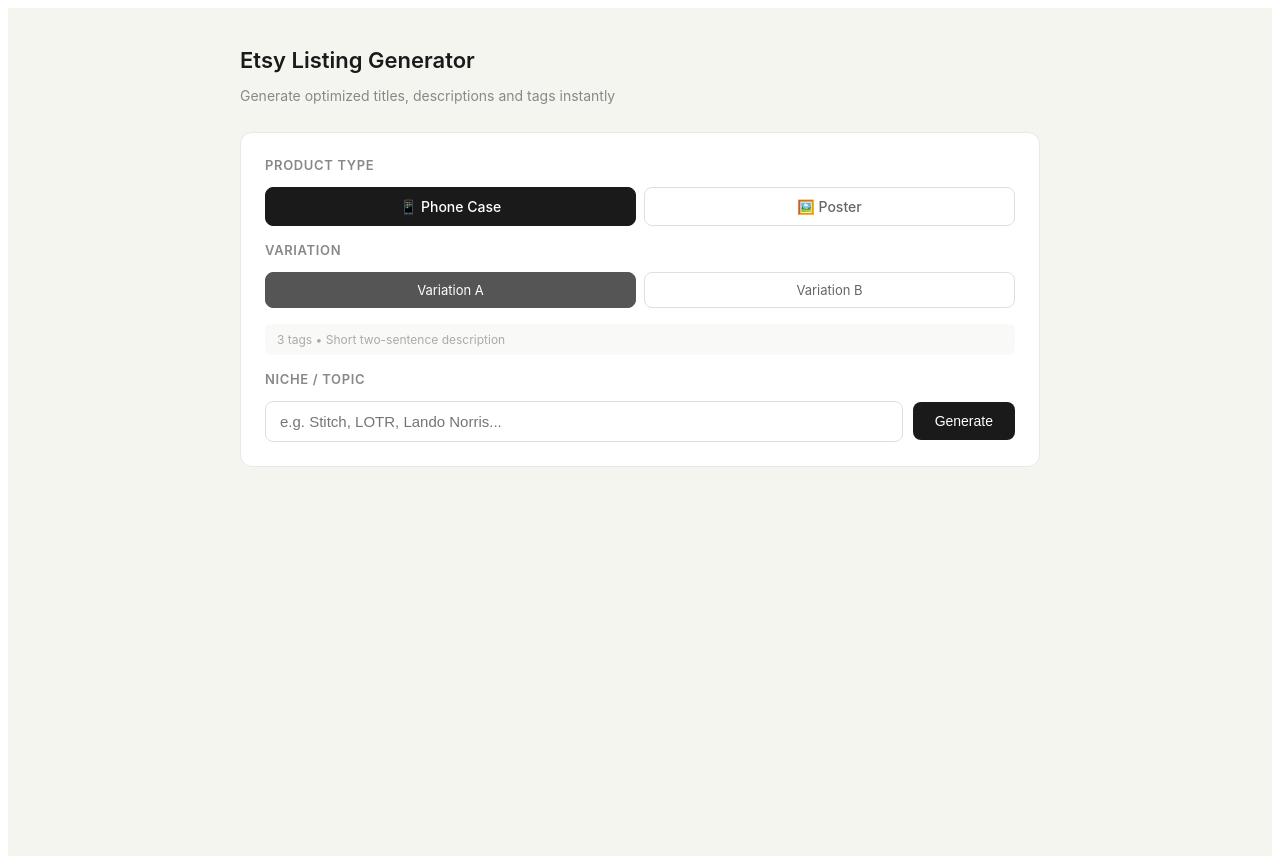
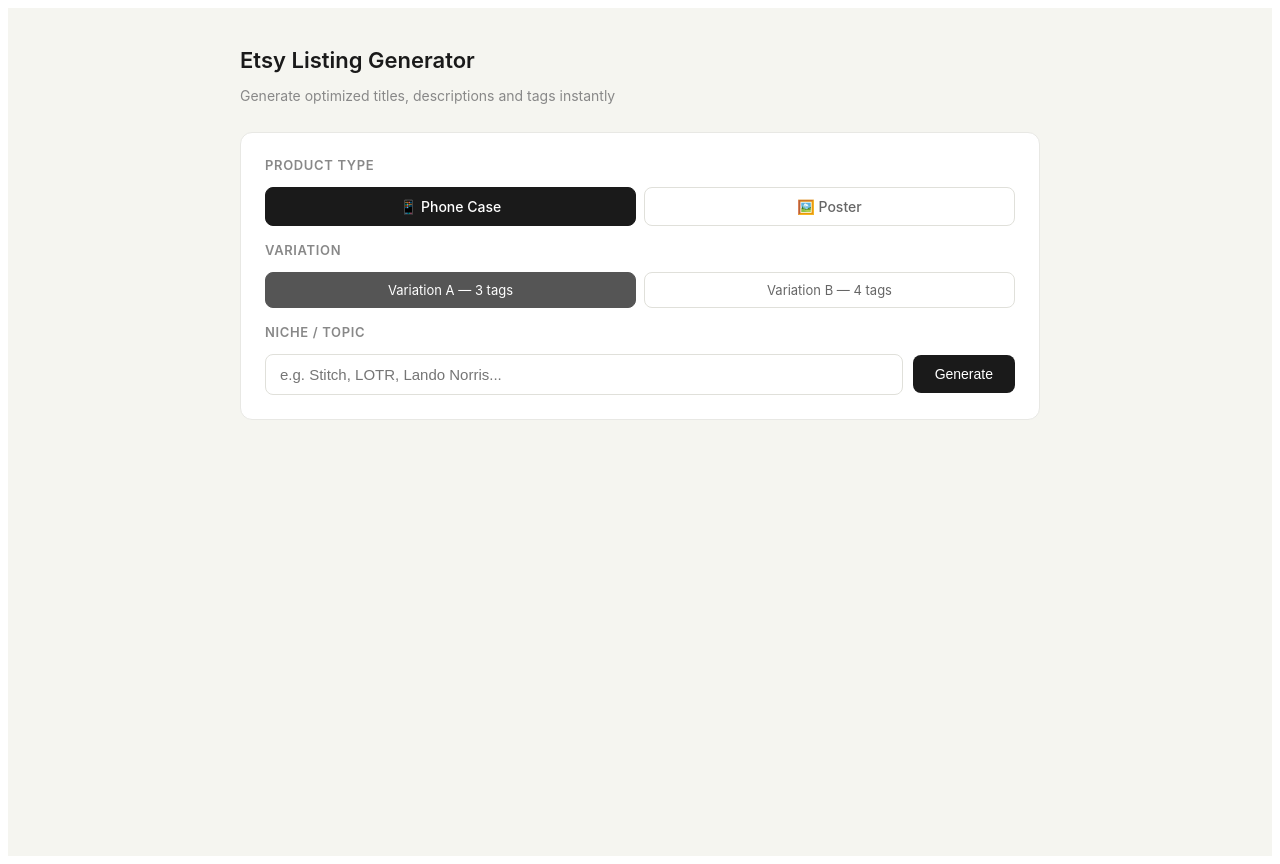
Before and after one commit to kalviisk/etsy-generator, a Next.js app: page / in a window 1280 px wide. Built offline with nearby package versions, Linux system fonts and the light colour scheme.

Commit message:
index.js

```diff
--- a/pages/index.js
+++ b/pages/index.js
@@ -13,11 +13,6 @@
   const [dragging, setDragging] = useState(false);
   const fileRef = useRef();
 
-  const varDescriptions = {
-    phone: { '1': '3 tags • Short two-sentence description', '2': '4 tags • Detailed gift-style description' },
-    poster: { '1': '13 tags • Keyword-dense title • Full poster details', '2': '13 tags • Premium craftsmanship description' }
-  };
-
   const handleFile = (file) => {
     if (!file || !file.type.startsWith('image/')) return;
     setImage(file);
@@ -28,12 +23,8 @@
   const handleDrop = useCallback((e) => {
     e.preventDefault();
     setDragging(false);
-    const file = e.dataTransfer.files[0];
-    handleFile(file);
+    handleFile(e.dataTransfer.files[0]);
   }, []);
-
-  const handleDragOver = (e) => { e.preventDefault(); setDragging(true); };
-  const handleDragLeave = () => setDragging(false);
 
   const toBase64 = (file) => new Promise((resolve, reject) => {
     const reader = new FileReader();
@@ -52,7 +43,7 @@
       let body;
       if (type === 'poster') {
         const base64 = await toBase64(image);
-        body = JSON.stringify({ type, variation, imageBase64: base64, mediaType: image.type || 'image/jpeg' });
+        body = JSON.stringify({ type, variation: '1', imageBase64: base64, mediaType: image.type || 'image/jpeg' });
       } else {
         body = JSON.stringify({ niche: niche.trim(), type, variation });
       }
@@ -62,7 +53,7 @@
         body
       });
       const data = await res.json();
-      if (data.error) throw new Error(data.error + (data.details ? ': ' + JSON.stringify(data.details) : ''));
+      if (data.error) throw new Error(data.error);
       setResult(data);
     } catch (err) {
       setError(err.message || 'Something went wrong. Please try again.');
@@ -85,7 +76,7 @@
   };
 
   const charCount = result?.title?.length || 0;
-  const charColor = charCount > 140 ? '#e65100' : charCount >= 130 ? '#388e3c' : '#e65100';
+  const charColor = charCount > 140 ? '#e65100' : charCount >= 80 ? '#388e3c' : '#e65100';
 
   return (
     <div style={s.page}>
@@ -104,16 +95,19 @@
             ))}
           </div>
 
+          {type === 'phone' && (
+            <>
               <div style={s.label}>Variation</div>
               <div style={s.tabs}>
                 {['1', '2'].map(v => (
                   <div key={v} style={{ ...s.varTab, ...(variation === v ? s.varTabOn : {}) }}
                     onClick={() => { setVariation(v); setResult(null); }}>
-                Variation {v === '1' ? 'A' : 'B'}
+                    {v === '1' ? 'Variation A — 3 tags' : 'Variation B — 4 tags'}
                   </div>
                 ))}
               </div>
-          <div style={s.varDesc}>{varDescriptions[type][variation]}</div>
+            </>
+          )}
 
           {type === 'phone' ? (
             <>
@@ -135,8 +129,8 @@
               <div
                 onClick={() => fileRef.current.click()}
                 onDrop={handleDrop}
-                onDragOver={handleDragOver}
-                onDragLeave={handleDragLeave}
+                onDragOver={e => { e.preventDefault(); setDragging(true); }}
+                onDragLeave={() => setDragging(false)}
                 style={{ ...s.dropzone, ...(dragging ? s.dropzoneActive : {}), ...(imagePreview ? s.dropzoneFilled : {}) }}>
                 {imagePreview ? (
                   <img src={imagePreview} alt="preview" style={s.preview} />
@@ -150,13 +144,9 @@
               </div>
               {image && (
                 <div style={{ ...s.row, marginTop: '10px' }}>
-                  <div style={{ flex: 1, fontSize: '13px', color: '#888', overflow: 'hidden', textOverflow: 'ellipsis', whiteSpace: 'nowrap' }}>
-                    {image.name}
-                  </div>
+                  <div style={{ flex: 1, fontSize: '13px', color: '#888', overflow: 'hidden', textOverflow: 'ellipsis', whiteSpace: 'nowrap' }}>{image.name}</div>
                   <button onClick={() => { setImage(null); setImagePreview(null); setResult(null); }}
-                    style={{ ...s.btn, background: '#f5f5f0', color: '#666', border: '1px solid #e0e0da', marginRight: '8px' }}>
-                    Clear
-                  </button>
+                    style={{ ...s.btn, background: '#f5f5f0', color: '#666', border: '1px solid #e0e0da', marginRight: '8px' }}>Clear</button>
                   <button onClick={generate} disabled={loading} style={{ ...s.btn, ...(loading ? s.btnOff : {}) }}>
                     {loading ? 'Analyzing...' : 'Generate'}
                   </button>
@@ -178,22 +168,19 @@
               <div key={key} style={s.outSection}>
                 <div style={s.outLabel}>
                   <span>{label}</span>
-                  <button onClick={() => copyField(key, value)}
-                    style={{ ...s.copyBtn, ...(copied[key] ? s.copyBtnOn : {}) }}>
+                  <button onClick={() => copyField(key, value)} style={{ ...s.copyBtn, ...(copied[key] ? s.copyBtnOn : {}) }}>
                     {copied[key] ? 'Copied!' : 'Copy'}
                   </button>
                 </div>
                 <div style={s.outText}>{value}</div>
                 {key === 'title' && (
                   <div style={{ fontSize: '11px', marginTop: '4px', color: charColor, fontWeight: 500 }}>
-                    {charCount} / 140 characters {charCount >= 130 && charCount <= 140 ? '✓ Good!' : charCount > 140 ? '⚠ Too long!' : '⚠ Too short!'}
+                    {charCount} / 140 characters {charCount >= 80 && charCount <= 140 ? '✓' : charCount > 140 ? '⚠ Too long!' : '⚠ Too short!'}
                   </div>
                 )}
               </div>
             ))}
-            <button onClick={copyAll} style={s.copyAll}>
-              {copied.all ? '✓ Copied All!' : 'Copy All'}
-            </button>
+            <button onClick={copyAll} style={s.copyAll}>{copied.all ? '✓ Copied All!' : 'Copy All'}</button>
           </div>
         )}
       </div>
@@ -213,7 +200,6 @@
   tabOn: { borderColor: '#1a1a1a', background: '#1a1a1a', color: 'white' },
   varTab: { flex: 1, padding: '9px', border: '1.5px solid #e0e0da', borderRadius: '8px', cursor: 'pointer', fontSize: '13px', color: '#666', textAlign: 'center' },
   varTabOn: { borderColor: '#555', background: '#555', color: 'white' },
-  varDesc: { fontSize: '12px', color: '#aaa', marginBottom: '16px', padding: '8px 12px', background: '#f9f9f7', borderRadius: '6px' },
   row: { display: 'flex', gap: '10px', alignItems: 'center' },
   input: { flex: 1, padding: '11px 14px', border: '1.5px solid #e0e0da', borderRadius: '8px', fontSize: '15px', color: '#1a1a1a', outline: 'none' },
   btn: { padding: '11px 22px', background: '#1a1a1a', color: 'white', border: 'none', borderRadius: '8px', fontSize: '14px', fontWeight: 500, cursor: 'pointer', whiteSpace: 'nowrap' },
```
Lines whose indentation alone changed are shown as unchanged.
